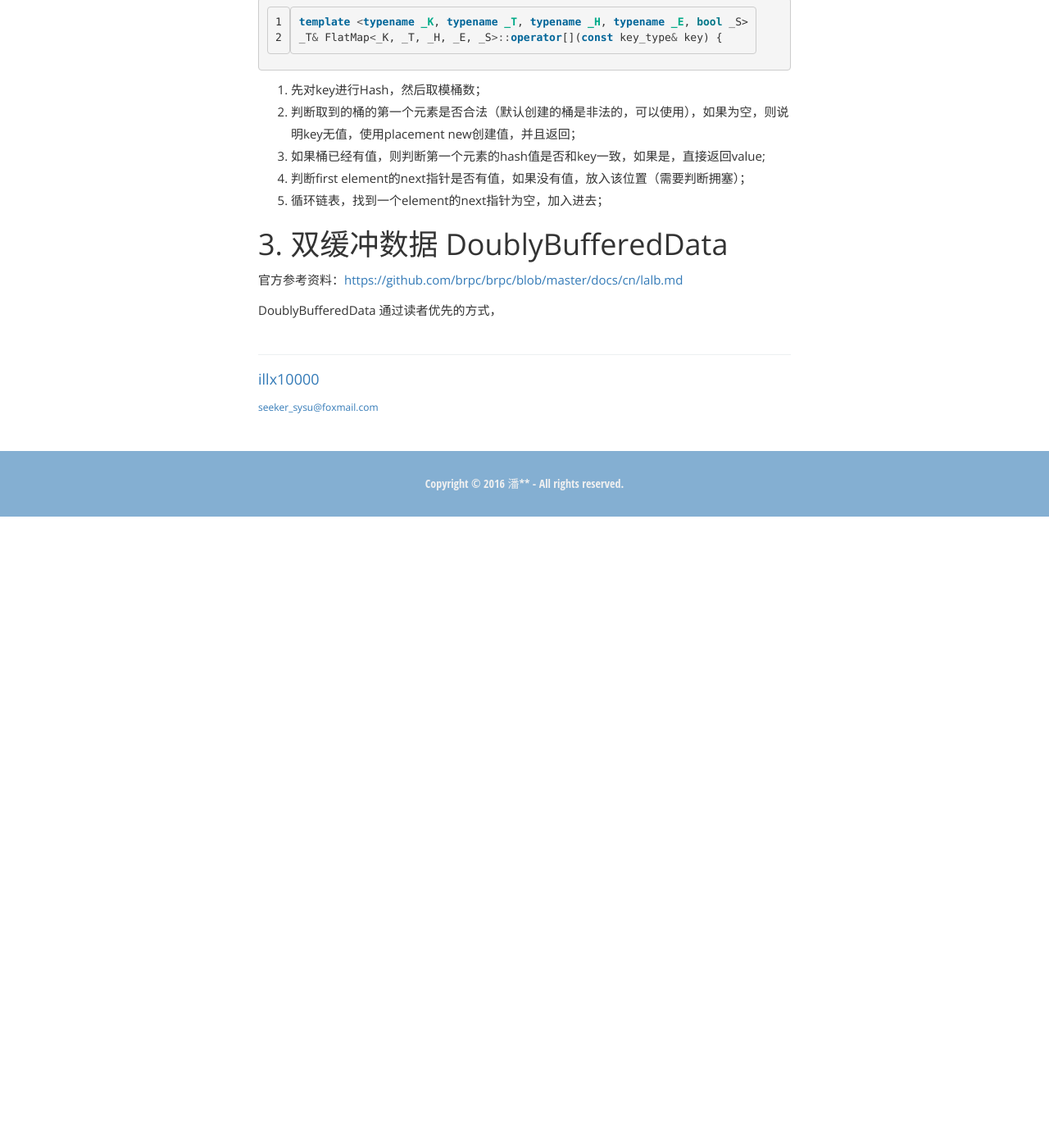
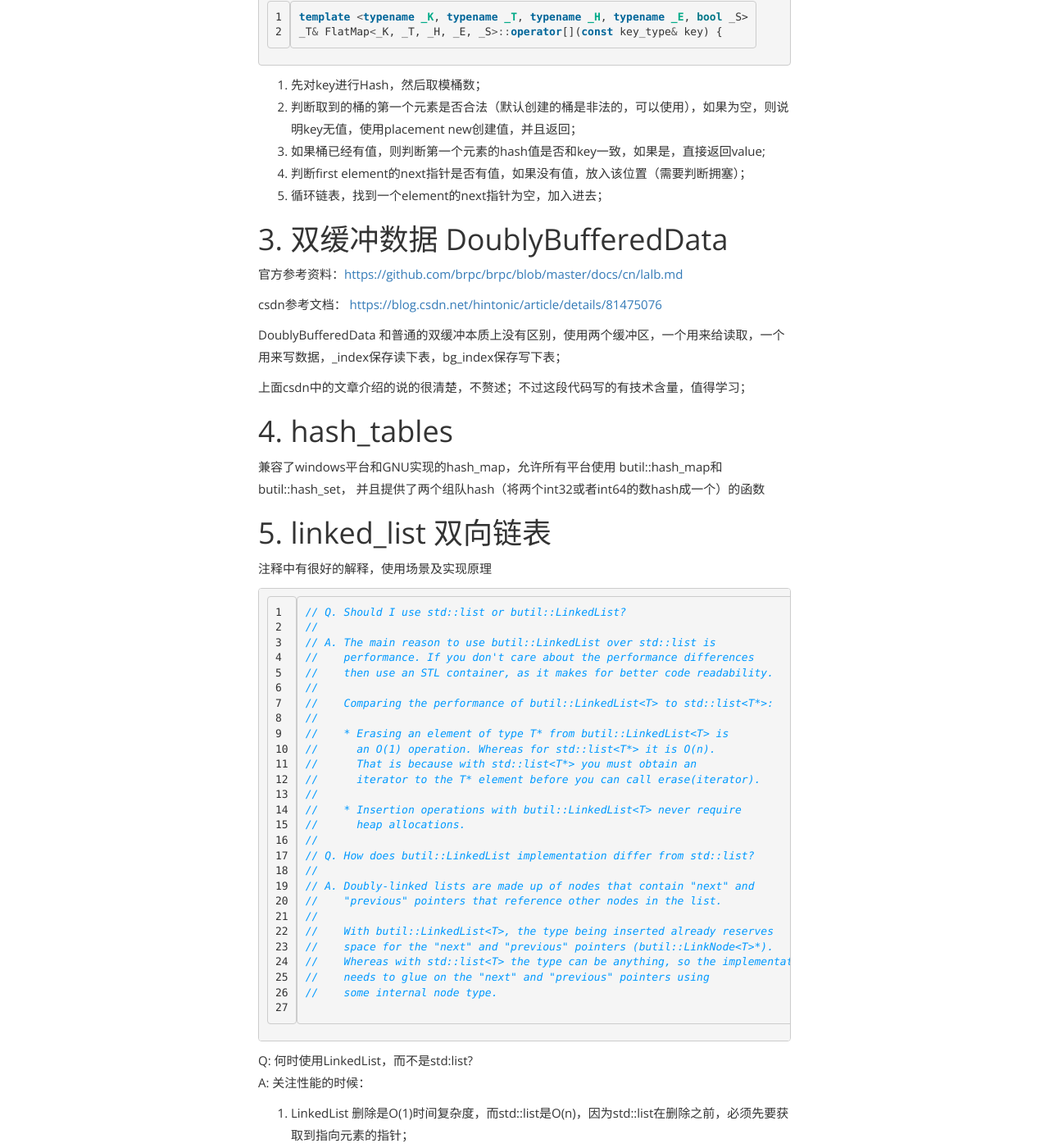
Before and after one commit to illx10000/illx10000.github.io, a Jekyll site: the page built from _posts/2019-1-20-12.md, in a window 1280 px wide and 1400 px high, scrolled down 1356 px. Shown: the whole window at 82% size. Built offline with Jekyll 4.4.1, drawn with Linux system fonts in a browser that asks for light colours; before the commit the page ends 1986 px from its top, so only the background shows below that; some of the changed text lies outside the part shown.

Commit message:
更新brpc容器部分内容

````diff
--- a/_posts/2019-1-10-12.md
+++ b/_posts/2019-1-20-12.md
@@ -1,7 +1,7 @@
 ---
 layout: post_layout
 title: brpc之container
-time: 2019年1月10日 星期四
+time: 2019年1月20日 星期天
 location: 深圳
 pulished: true
 excerpt_separator: "brpc"
@@ -46,7 +46,7 @@ template <typename _K, typename _T,
 其中 _K,_T分别是key和value的类型，_Hash，_Equal 分别是hash和比较的仿函数，_Sparse指定是否为稀疏map，如果是稀疏map，则使用bitmap对key进行管理；
 
 
-# 2.1 flatmap操作符 operator[]实现
+## 2.1 flatmap操作符 operator[]实现
 代码在 flat_map_ini.h 中；
 
 ```c++
@@ -66,5 +66,59 @@ _T& FlatMap<_K, _T, _H, _E, _S>::operator[](const key_type& key) {
 
 官方参考资料：[https://github.com/brpc/brpc/blob/master/docs/cn/lalb.md](https://github.com/brpc/brpc/blob/master/docs/cn/lalb.md)
 
+csdn参考文档： [https://blog.csdn.net/hintonic/article/details/81475076](https://blog.csdn.net/hintonic/article/details/81475076)
 
-DoublyBufferedData 通过读者优先的方式，
+DoublyBufferedData 和普通的双缓冲本质上没有区别，使用两个缓冲区，一个用来给读取，一个用来写数据，_index保存读下表，bg_index保存写下表；
+
+上面csdn中的文章介绍的说的很清楚，不赘述；不过这段代码写的有技术含量，值得学习；
+
+
+
+# 4. hash_tables
+兼容了windows平台和GNU实现的hash_map，允许所有平台使用 butil::hash_map和butil::hash_set，
+并且提供了两个组队hash（将两个int32或者int64的数hash成一个）的函数
+
+
+# 5. linked_list 双向链表
+
+注释中有很好的解释，使用场景及实现原理
+
+```c++
+// Q. Should I use std::list or butil::LinkedList?
+//
+// A. The main reason to use butil::LinkedList over std::list is
+//    performance. If you don't care about the performance differences
+//    then use an STL container, as it makes for better code readability.
+//
+//    Comparing the performance of butil::LinkedList<T> to std::list<T*>:
+//
+//    * Erasing an element of type T* from butil::LinkedList<T> is
+//      an O(1) operation. Whereas for std::list<T*> it is O(n).
+//      That is because with std::list<T*> you must obtain an
+//      iterator to the T* element before you can call erase(iterator).
+//
+//    * Insertion operations with butil::LinkedList<T> never require
+//      heap allocations.
+//
+// Q. How does butil::LinkedList implementation differ from std::list?
+//
+// A. Doubly-linked lists are made up of nodes that contain "next" and
+//    "previous" pointers that reference other nodes in the list.
+//
+//    With butil::LinkedList<T>, the type being inserted already reserves
+//    space for the "next" and "previous" pointers (butil::LinkNode<T>*).
+//    Whereas with std::list<T> the type can be anything, so the implementation
+//    needs to glue on the "next" and "previous" pointers using
+//    some internal node type.
+
+```
+
+Q: 何时使用LinkedList，而不是std:list?
+A: 关注性能的时候：
+
+1. LinkedList 删除是O(1)时间复杂度，而std::list是O(n)，因为std::list在删除之前，必须先要获取到指向元素的指针；
+2. 插入操作不需要堆空间分配；
+
+
+Q: linkedList和std::list 实现差别?
+A: 使用双向链表实现；通过root节点串联起链表的头和尾；
````
